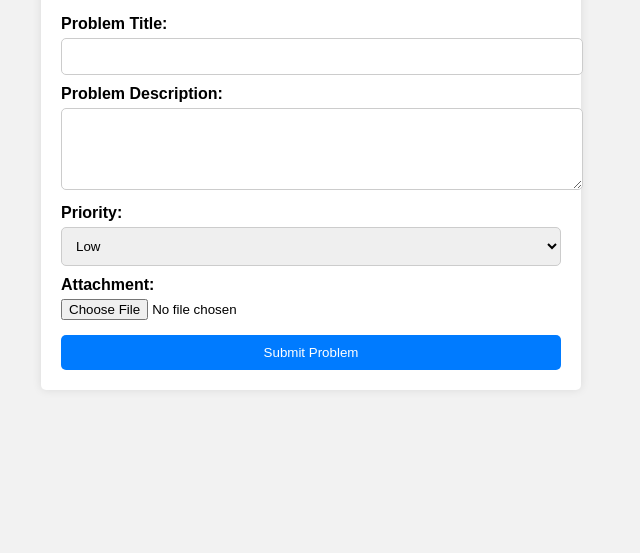
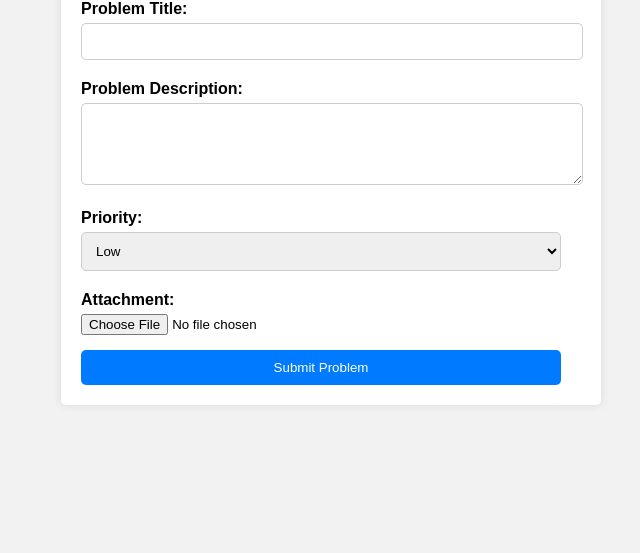
Before and after one commit to hogemini1234/Innlevering-Av-Feil, a plain HTML site: page index.html in a window 1280 px wide. Shown: the part 247-800 px from the top of the page, without its empty margins (309-949 px from the left). Drawn offline with Linux system fonts and the light colour scheme.

Commit message:
rimmet centered

```diff
--- a/style.css
+++ b/style.css
@@ -10,7 +10,7 @@ body {
 }
 
 .container {
-    width: 80%;
+    width: 100%;
     max-width: 500px;
     background-color: #fff;
     padding: 20px;
@@ -18,7 +18,6 @@ body {
     box-shadow: 0 0 10px rgba(0, 0, 0, 0.1);
     justify-content: center;
     align-items: center;
-    margin-right: 40px;
 }
 
 h1 {
@@ -27,11 +26,12 @@ h1 {
 
 form {
     text-align: left;
+    margin-right: 20px;
 }
 
 label {
     display: block;
-    margin-top: 10px;
+    margin-top: 20px;
     font-weight: bold;
 }
 
```
